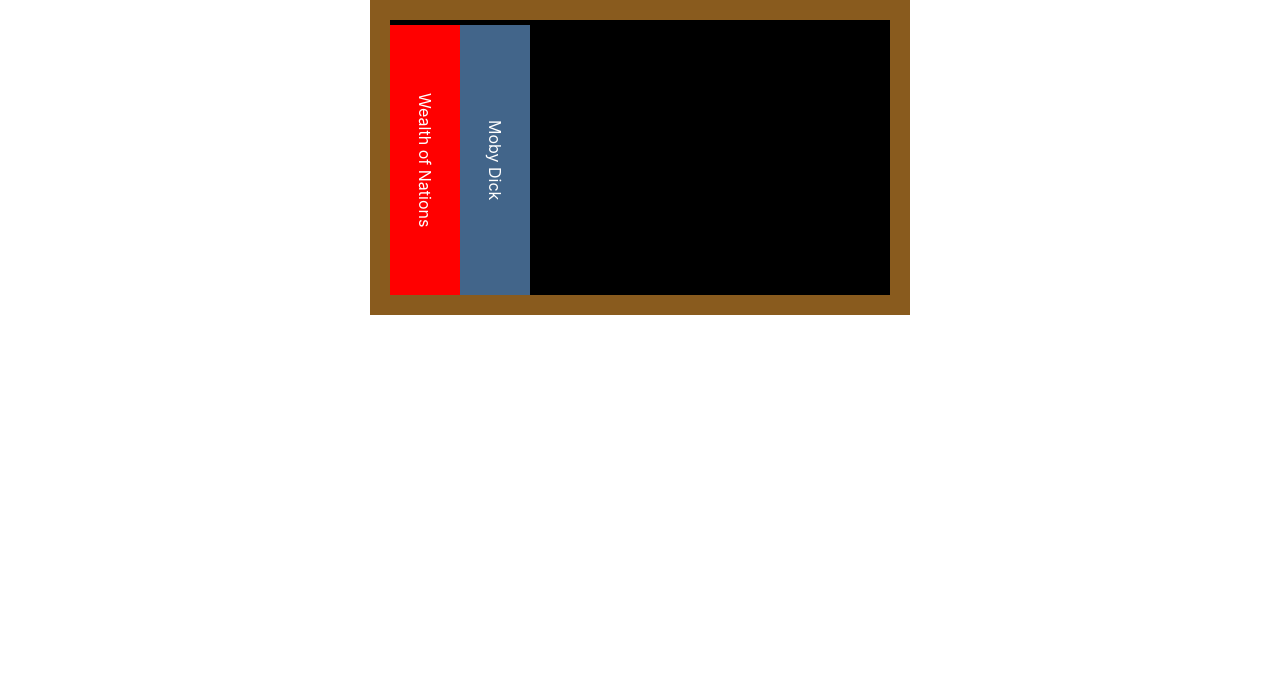
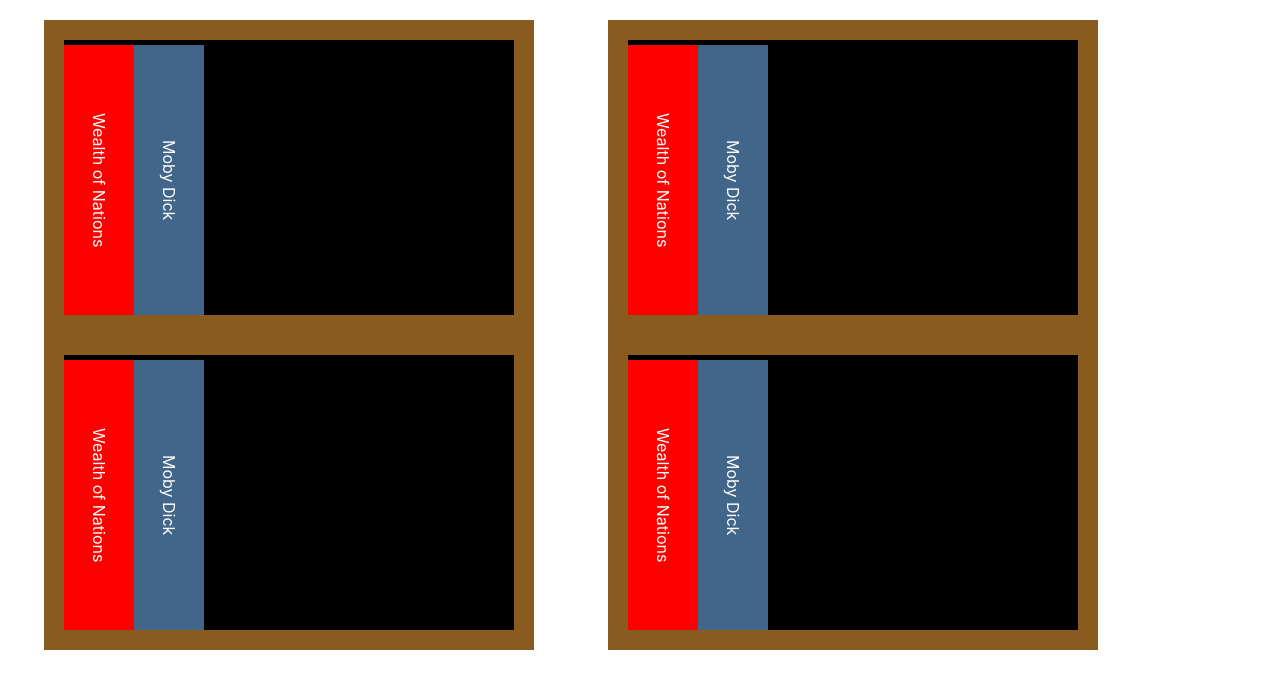
Before and after one commit to nwestallen/digital-bookshelf-fe, a React (Create React App) app: page /library in a window 1280 px wide. Shown: the top 688 px of the page. Built offline with nearby package versions, Linux system fonts and the light colour scheme.

Commit message:
adds Case component

```diff
--- /dev/null
+++ b/src/components/Case.js
@@ -0,0 +1,22 @@
+import React from 'react';
+import styled from 'styled-components';
+import Shelf from './Shelf';
+
+const CaseDiv = styled.div`
+  display: flex;
+  flex-direction: column;
+  margin: 20px;
+  /* border: 2px solid red; */
+  width: 500px;
+`
+
+const Case = props =>  {
+  return (
+    <CaseDiv>
+      <Shelf />
+      <Shelf />
+    </CaseDiv>
+  )
+};
+
+export default Case;
--- a/src/components/Library.js
+++ b/src/components/Library.js
@@ -1,11 +1,21 @@
 import React from 'react';
-import Shelf from './Shelf';
+import Case from './Case';
+import styled from 'styled-components';
+
+const LibDiv = styled.div`
+  display: flex;
+  flex-direction: row;
+  justify-content: space-evenly;
+  width: 90%;
+  /* border: 2px solid blue; */
+`
 
 const Library = props => {
   return (
-    <div>
-      <Shelf />
-    </div>
+    <LibDiv>
+      <Case />
+      <Case />
+    </LibDiv>
   )
 };
 
--- a/src/components/Shelf.js
+++ b/src/components/Shelf.js
@@ -4,10 +4,9 @@
 
 const ShelfDiv = styled.div`
   display: flex;
-  width: 500px;
+  width: 90%;
   height: 275px;
   border: 20px solid #895b1eff;
-  margin: auto;
   background-color: black;
   align-items: flex-end;
 `
```
